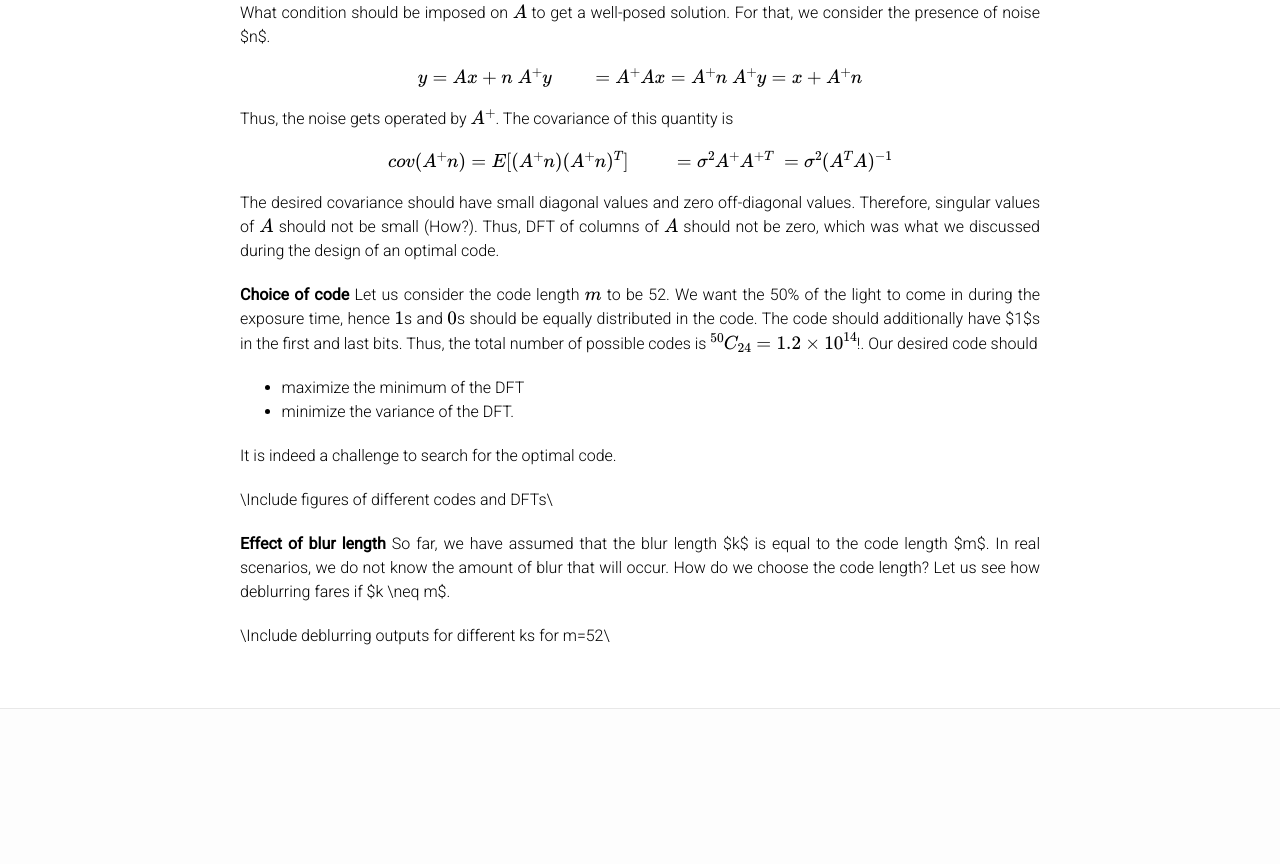
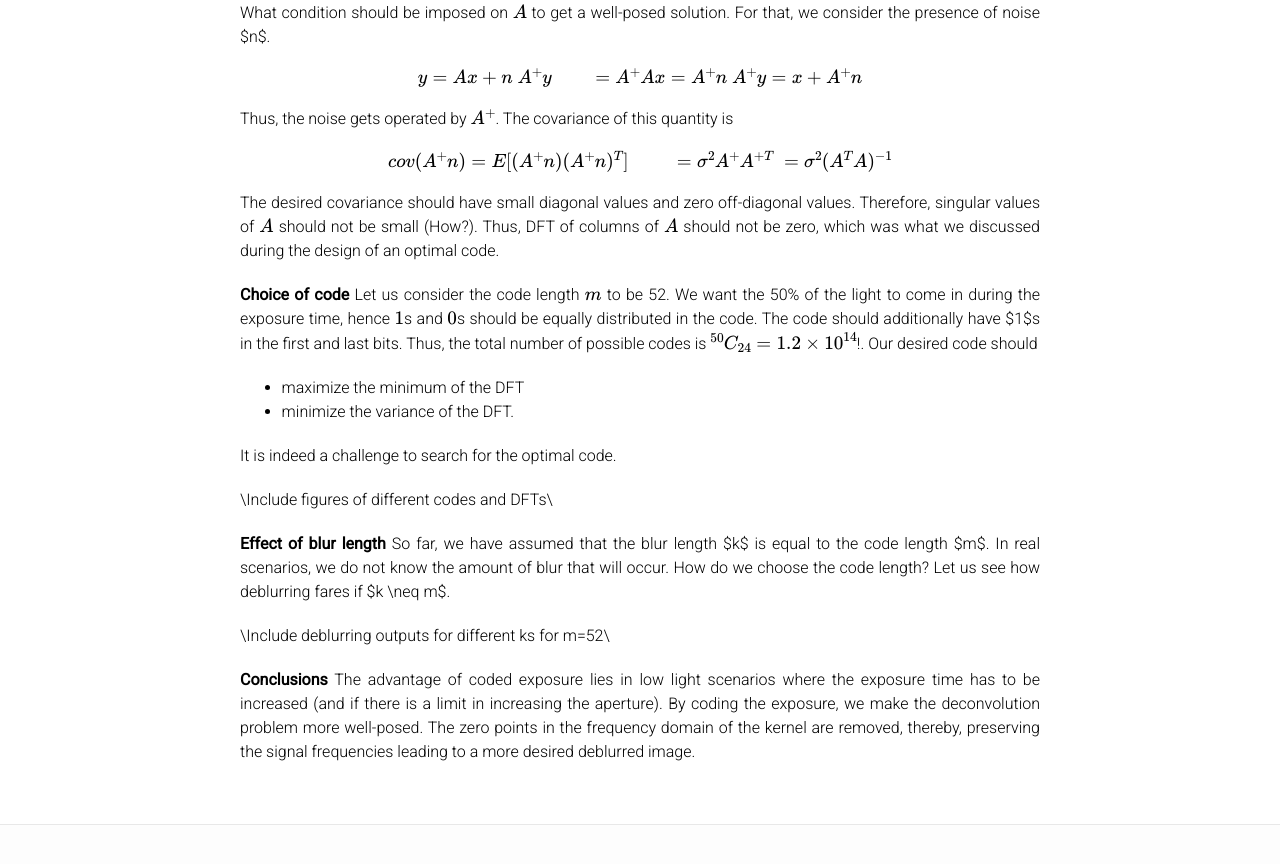
Before and after one commit to apvijay/ee5176, a Jekyll site: the page built from flutter-shutter.md, in a window 1280 px wide and 900 px high, scrolled down 2402 px. Shown: the top 864 px of the window. Built offline with Jekyll 4.4.1, drawn with Linux system fonts in a browser that asks for light colours; Markdown is read by kramdown in place of the engine named in the settings; formulas are drawn with MathJax 3; before the commit the page ends 3186 px from its top, so only the background shows below that.

```diff
--- a/flutter-shutter.md
+++ b/flutter-shutter.md
@@ -156,3 +156,11 @@ will occur. How do we choose the code length? Let us see how
 deblurring fares if $k \neq m$.
 
 \\Include deblurring outputs for different ks for m=52\\
+
+**Conclusions**
+The advantage of coded exposure lies in low light scenarios where the
+exposure time has to be increased (and if there is a limit in
+increasing the aperture). By coding the exposure, we make the
+deconvolution problem more well-posed. The zero points in the
+frequency domain of the kernel are removed, thereby, preserving the
+signal frequencies leading to a more desired deblurred image.
```
Also changed, not shown: index.html (+11 -1 lines), motion-invariant.md (added, +44 -0 lines), 1 other file.
